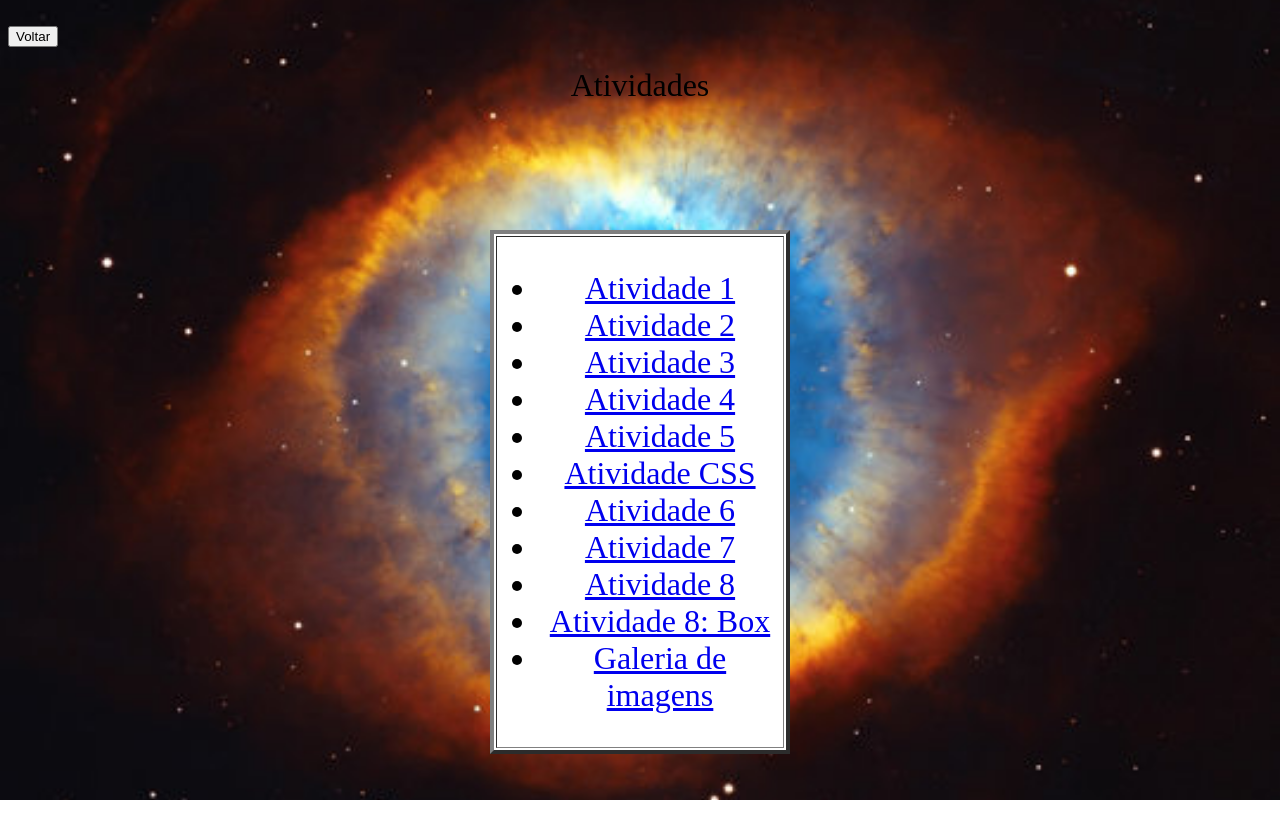
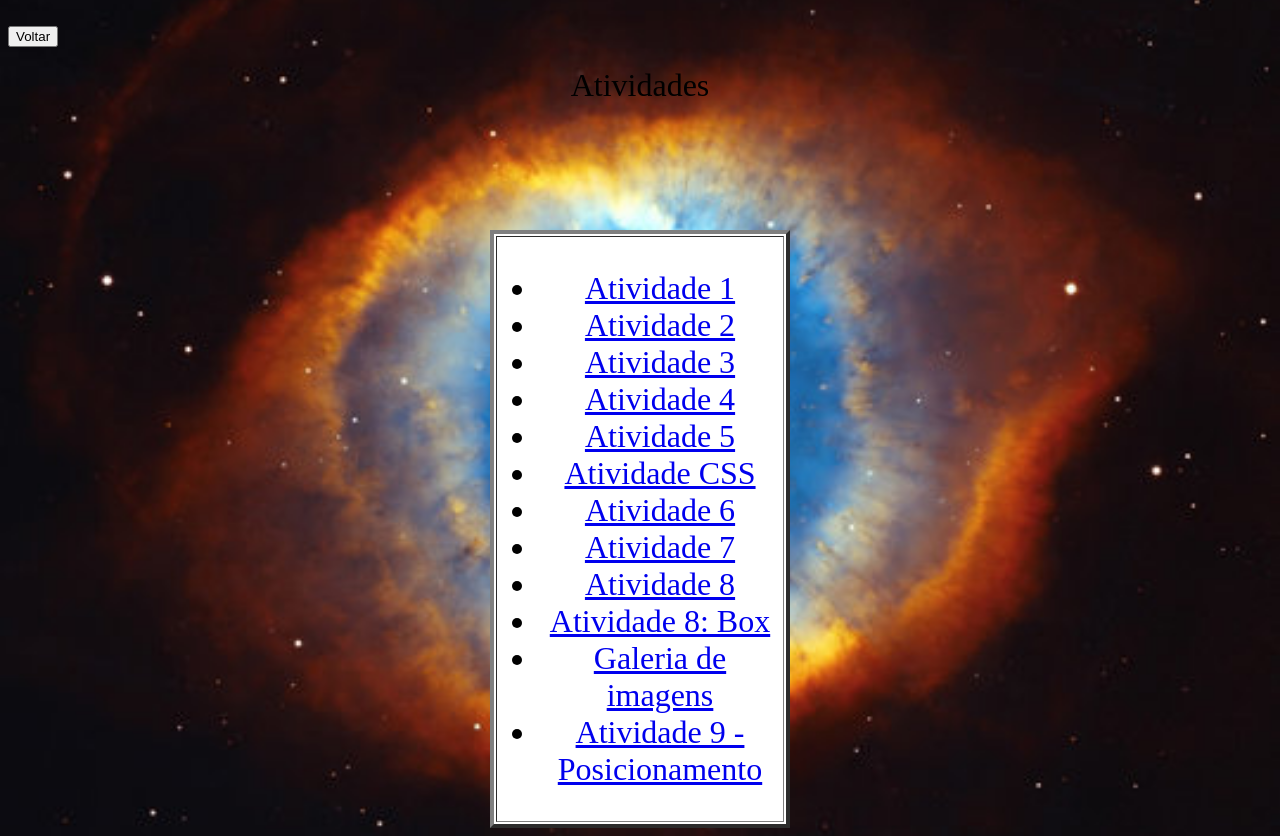
Before and after one commit to jv0savio0christian/programa-o-, a plain HTML site: page atividades/atividades.html in a window 1280 px wide. Before the commit the page ends 800 px from the top, so only its background shows below. Drawn offline with Linux system fonts and the light colour scheme.

Commit message:
Update atividades.html

```diff
--- a/atividades/atividades.html
+++ b/atividades/atividades.html
@@ -40,6 +40,7 @@ window.history.back();
             <li><a href="Atividade 8/index.html">Atividade 8</a></li>
             <li><a href="atividade 8 box/index.html">Atividade 8: Box</a></li>
             <li><a href="galeria/index.html">Galeria de imagens</a></li>
+            <li><a href="Atividade 9 - Posicionamento/index.html">Atividade 9 - Posicionamento</a></li>
         </ul>
         </font>
         </center>
```
